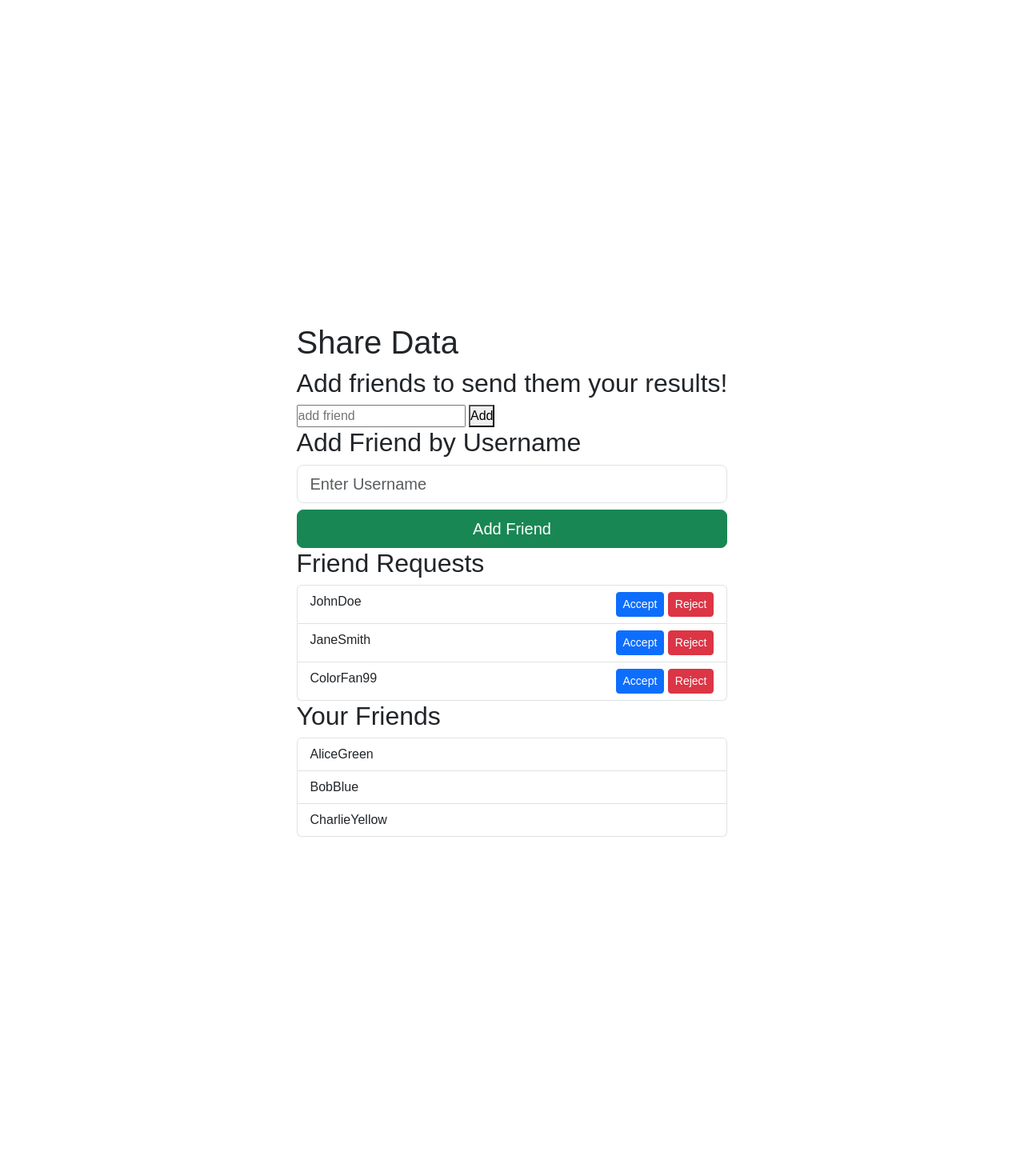
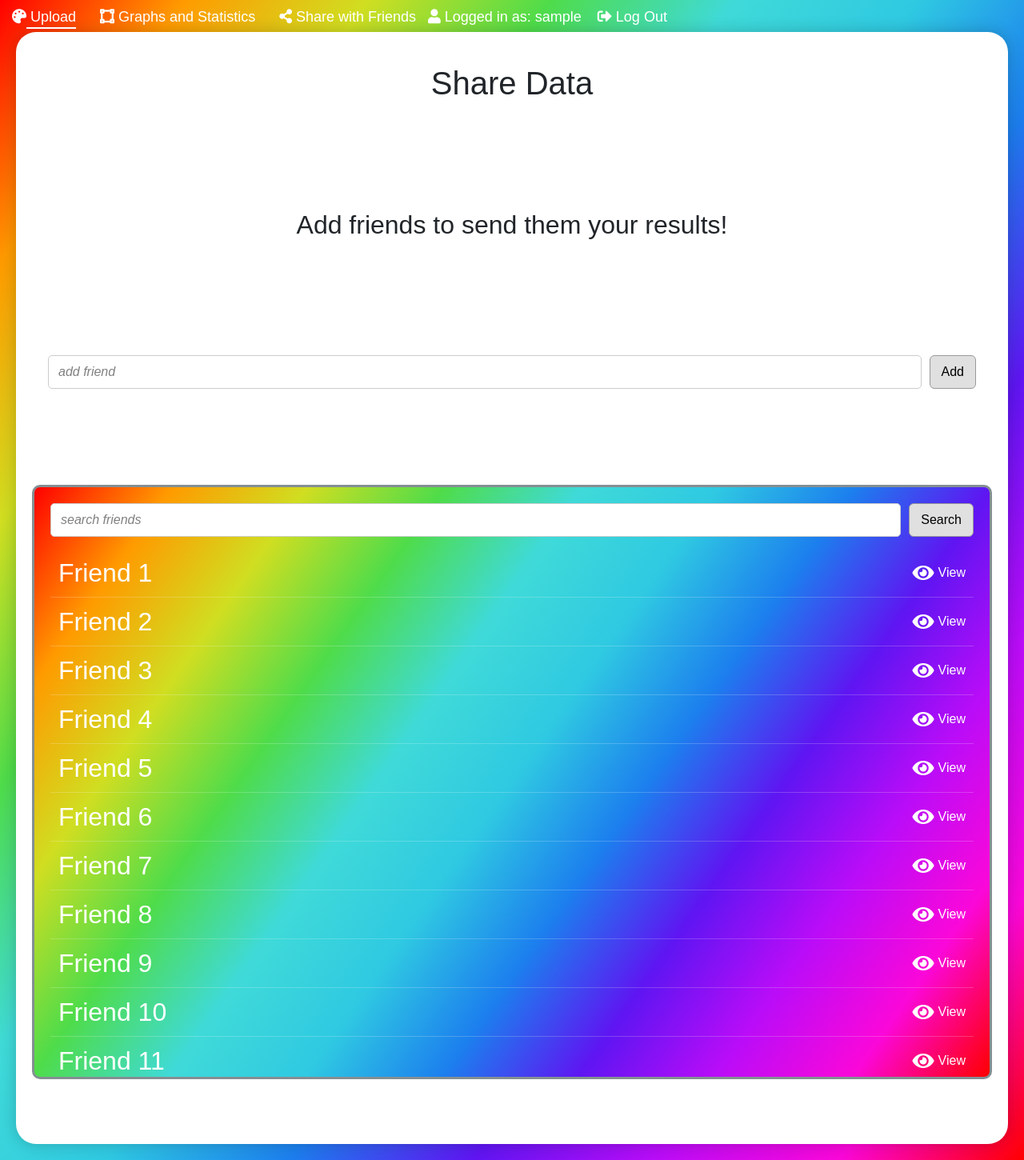
Before and after one commit to michaelbuwa/The-Agile-Web-Project, a Flask app: page /share in a window 1280 px wide. Shown: the whole page at 80% size. Run offline with Flask 3, Linux system fonts and the light colour scheme; the visitor is signed in with stand-in values (Sample User, id 1).

Commit message:
hotfix: re-added correct static view merge

```diff
--- a/app/templates/share.html
+++ b/app/templates/share.html
@@ -1,7 +1,8 @@
 {% extends "base.html" %}
 
 {% block extra_css %}
-<link rel="stylesheet" type="text/css" href="{{ url_for('static',filename='css/style.css') }}">
+<link rel="stylesheet" type="text/css" href="{{ url_for('static',filename='css/share.css') }}">
+<link rel="stylesheet" href="https://cdnjs.cloudflare.com/ajax/libs/font-awesome/5.15.4/css/all.min.css">
 {% endblock %}
 
 {% block content %}
@@ -10,65 +11,69 @@
     <div class = "container-box">
         <h1>Share Data</h1>
     </div>
-
     <div class = "container-box">
         <h2>Add friends to send them your results!</h2>
     </div>
-
     <div class = "container-box">
         <div class="search-container">
             <input type="text" class="search-input" placeholder="add friend" />
             <button class="search-button">Add</button>
         </div>
-        <div class="vertical-separator"></div>
-        <!-- Add Friend by Username Box -->
-        <div class="add-friend-container">
-            <h2>Add Friend by Username</h2>
-            <form>
-                <div class="mb-2">
-                    <input type="text" class="form-control form-control-lg" placeholder="Enter Username">
     </div>
-                <button type="submit" class="btn btn-success btn-lg w-100" id="add-friend-button">Add Friend</button>
-            </form>
+    <div class="friends-list-container">
+        <div class="search-container">
+            <input type="text" class="search-input" placeholder="search friends" />
+            <button class="search-button">Search</button>
         </div>
-        <div class="vertical-separator"></div>
-        <!-- Friend Requests List -->
-        <div class="friend-requests-container">
-            <h2>Friend Requests</h2>
-            <ul class="list-group">
-                <li class="list-group-item d-flex justify-content-between">
-                    <span>JohnDoe</span>
-                    <div>
-                        <button class="btn btn-primary btn-sm">Accept</button>
-                        <button class="btn btn-danger btn-sm">Reject</button>
-                    </div>
+        <ul class="scrollable-list">
+            <li>
+                <span class="friend-name">Friend 1</span>
+                <a href="#"><i class="fas fa-eye"></i> View</a>
             </li>
-                <li class="list-group-item d-flex justify-content-between">
-                    <span>JaneSmith</span>
-                    <div>
-                        <button class="btn btn-primary btn-sm">Accept</button>
-                        <button class="btn btn-danger btn-sm">Reject</button>
-                    </div>
+            <li>
+                <span class="friend-name">Friend 2</span>
+                <a href="#"><i class="fas fa-eye"></i> View</a>
             </li>
-                <li class="list-group-item d-flex justify-content-between">
-                    <span>ColorFan99</span>
-                    <div>
-                        <button class="btn btn-primary btn-sm">Accept</button>
-                        <button class="btn btn-danger btn-sm">Reject</button>
-                    </div>
+            <li>
+                <span class="friend-name">Friend 3</span>
+                <a href="#"><i class="fas fa-eye"></i> View</a>
+            </li>
+            <li>
+                <span class="friend-name">Friend 4</span>
+                <a href="#"><i class="fas fa-eye"></i> View</a>
+            </li>
+            <li>
+                <span class="friend-name">Friend 5</span>
+                <a href="#"><i class="fas fa-eye"></i> View</a>
+            </li>
+            <li>
+                <span class="friend-name">Friend 6</span>
+                <a href="#"><i class="fas fa-eye"></i> View</a>
+            </li>
+            <li>
+                <span class="friend-name">Friend 7</span>
+                <a href="#"><i class="fas fa-eye"></i> View</a>
+            </li>
+            <li>
+                <span class="friend-name">Friend 8</span>
+                <a href="#"><i class="fas fa-eye"></i> View</a>
+            </li>
+            <li>
+                <span class="friend-name">Friend 9</span>
+                <a href="#"><i class="fas fa-eye"></i> View</a>
+            </li>
+            <li>
+                <span class="friend-name">Friend 10</span>
+                <a href="#"><i class="fas fa-eye"></i> View</a>
+            </li>
+            <li>
+                <span class="friend-name">Friend 11</span>
+                <a href="#"><i class="fas fa-eye"></i> View</a>
+            </li>
+            <li>
+                <span class="friend-name">Friend 12</span>
+                <a href="#"><i class="fas fa-eye"></i> View</a>
             </li>
         </ul>
       </div>
-        <div class="vertical-separator"></div>
-        <!-- Friends List -->
-        <div class="friends-container">
-            <h2>Your Friends</h2>
-            <ul class="list-group">
-                <li class="list-group-item">AliceGreen</li>
-                <li class="list-group-item">BobBlue</li>
-                <li class="list-group-item">CharlieYellow</li>
-            </ul>
-        </div>
-    </div>
-</div>
 {% endblock %}
```
Lines whose indentation alone changed are shown as unchanged.
